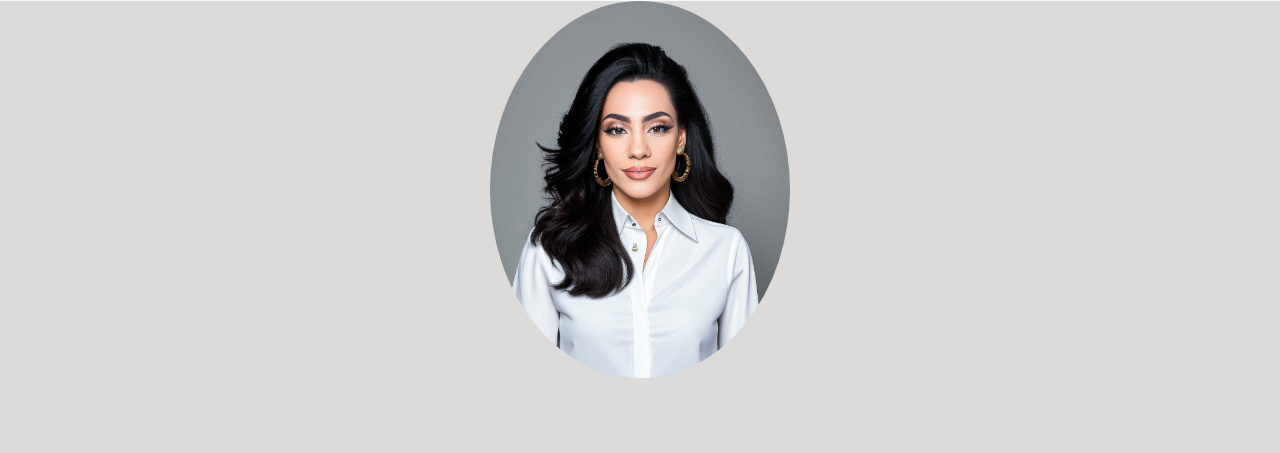
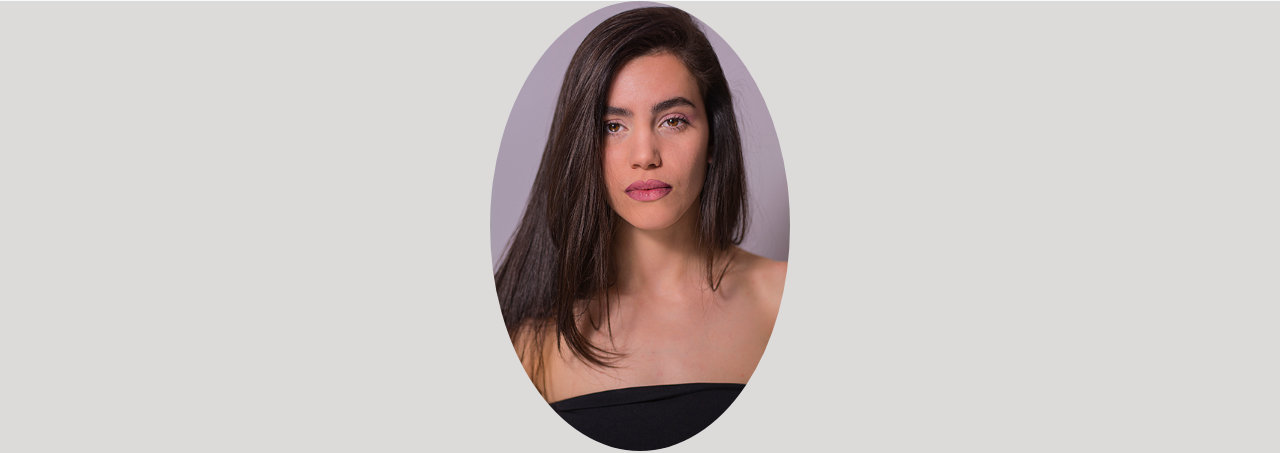
Before and after one commit to eljanaPalodhi/eljanapalodi-portfolio, a plain HTML site: page index.html in a window 1280 px wide. Shown: the part 61-514 px from the top of the page. Drawn offline with nearby package versions, Linux system fonts and the light colour scheme.

Commit message:
added photo

```diff
--- a/index.html
+++ b/index.html
@@ -72,7 +72,7 @@
     <div class="container">
       <section class="grid grid-2-columns">
         <div>
-          <img src="/img/me.png" alt="myself" class="selfimage img-fluid" />
+          <img src="/img/cv.jpg" alt="myself" class="selfimage img-fluid" />
         </div>
         <div>
           <h1>Hello I`m Eljana Palodhi</h1>
```
Also changed, not shown: img/cv.jpg (added).
